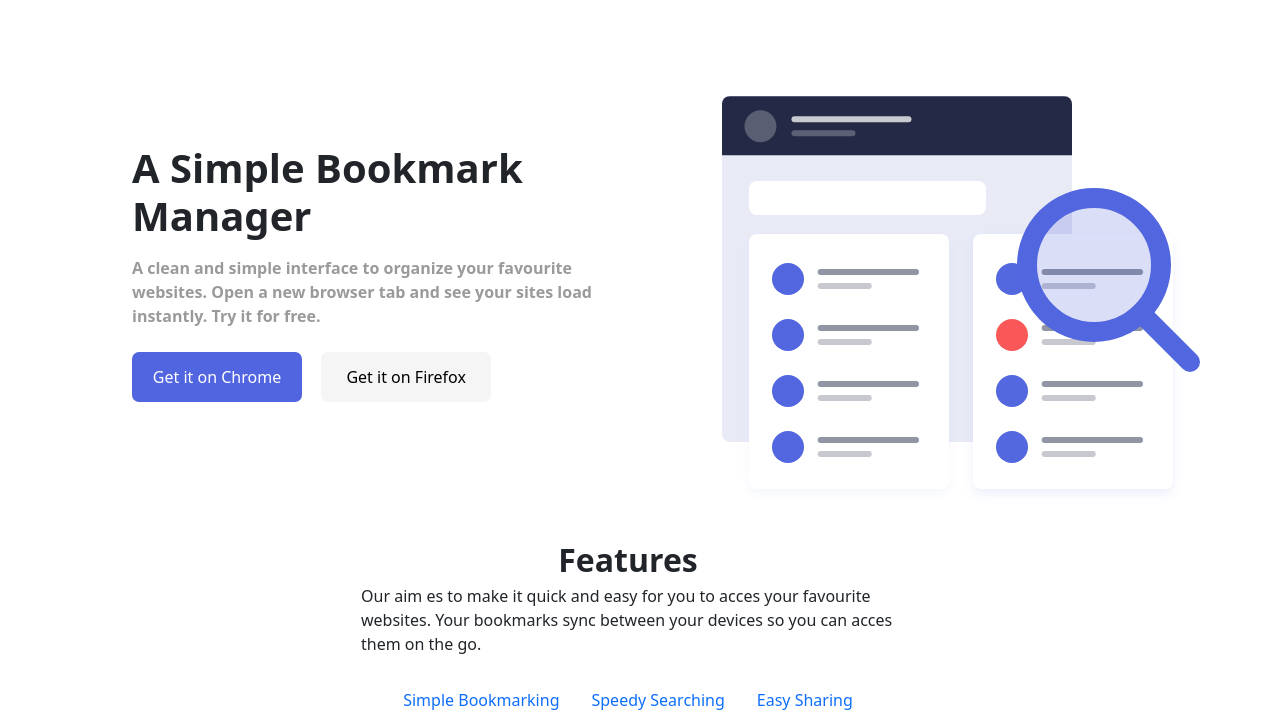
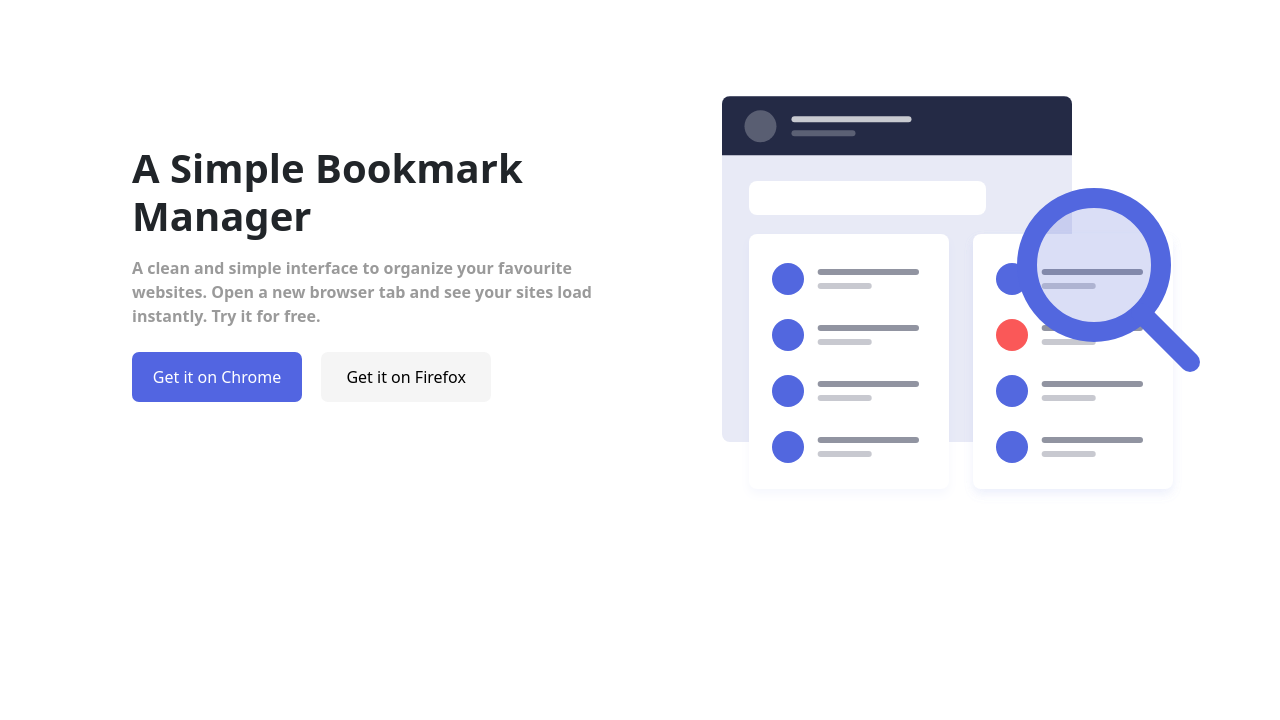
Before and after one commit to benitoalex/S1.2, a website: page index.html in a window 1280 px wide. Shown: the part 116-836 px from the top of the page. After the commit the page ends 800 px from the top, so only its background shows below. Drawn offline with nearby package versions, Linux system fonts and the light colour scheme.

Commit message:
Nivell 1 Exercici 1

```diff
--- a/index.html
+++ b/index.html
@@ -139,34 +139,3 @@
           </g>
         </svg>
       </div>
-      <div class="row">
-        <div class="col mt-4">
-          <div class="features">Features</div>
-        </div>
-      </div>
-      <div class="row">
-        <div class="col-3"></div>
-        <div class="col-6">
-          <div class="t2">Our aim es to make it quick and easy for you to acces your favourite websites. Your bookmarks
-            sync between your devices so you can acces them on the go. </div>
-          <div class="tab1">
-            <ul class="nav justify-content-center mt-4">
-              <li class="nav-item">
-                <a class="nav-link" aria-current="page" href="#">Simple Bookmarking</a>
-              </li>
-              <li class="nav-item">
-                <a class="nav-link" href="#">Speedy Searching</a>
-              </li>
-              <li class="nav-item">
-                <a class="nav-link" href="#" tabindex="-1" aria-disabled="true">Easy Sharing</a>
-              </li>
-            </ul>
-          </div>
-        </div>
-        <div class="col-3"></div>
-      </div>
-    </div>
-    <script src="node_modules/bootstrap/dist/js/bootstrap.bundle.min.js"></script>
-</body>
-
-</html>
```
